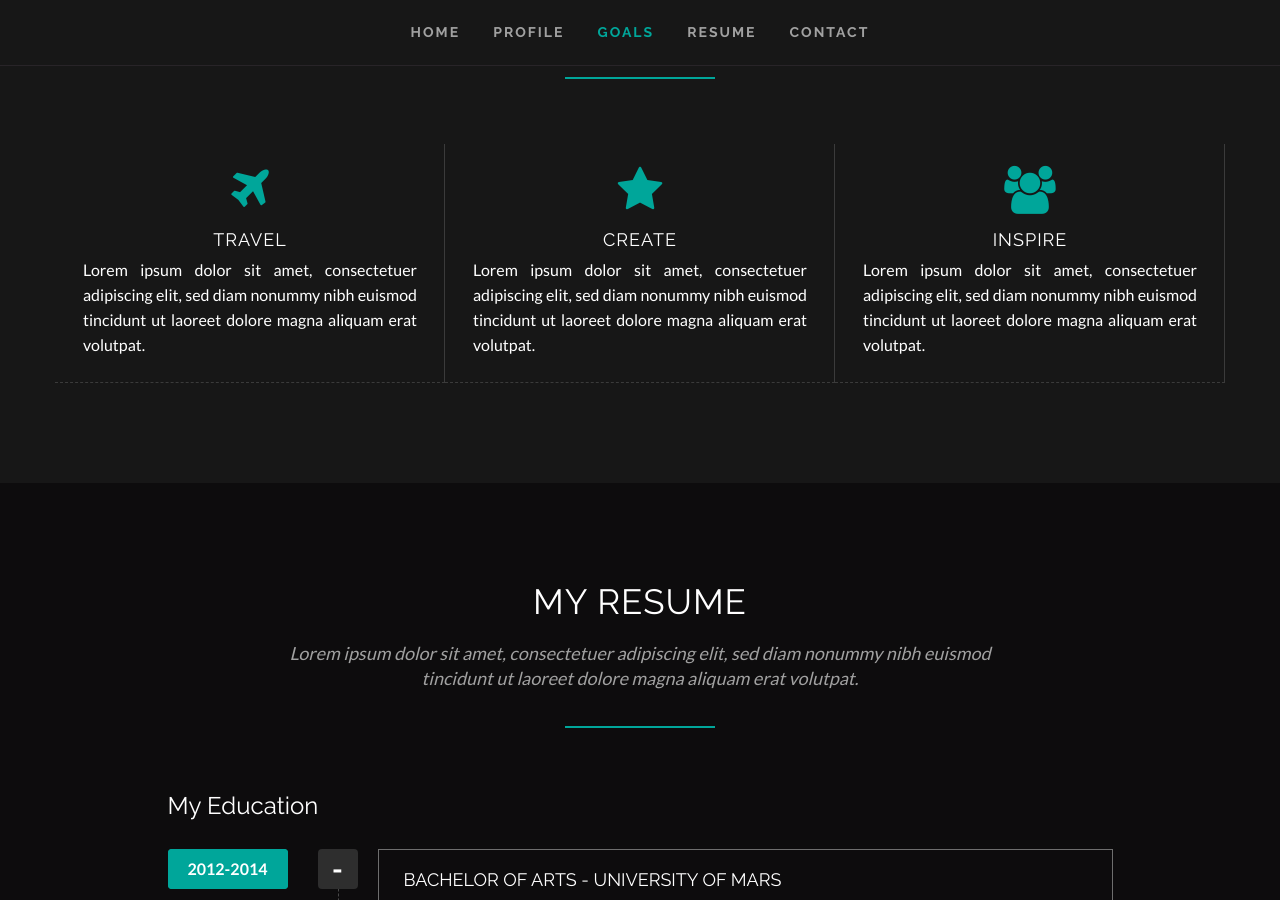
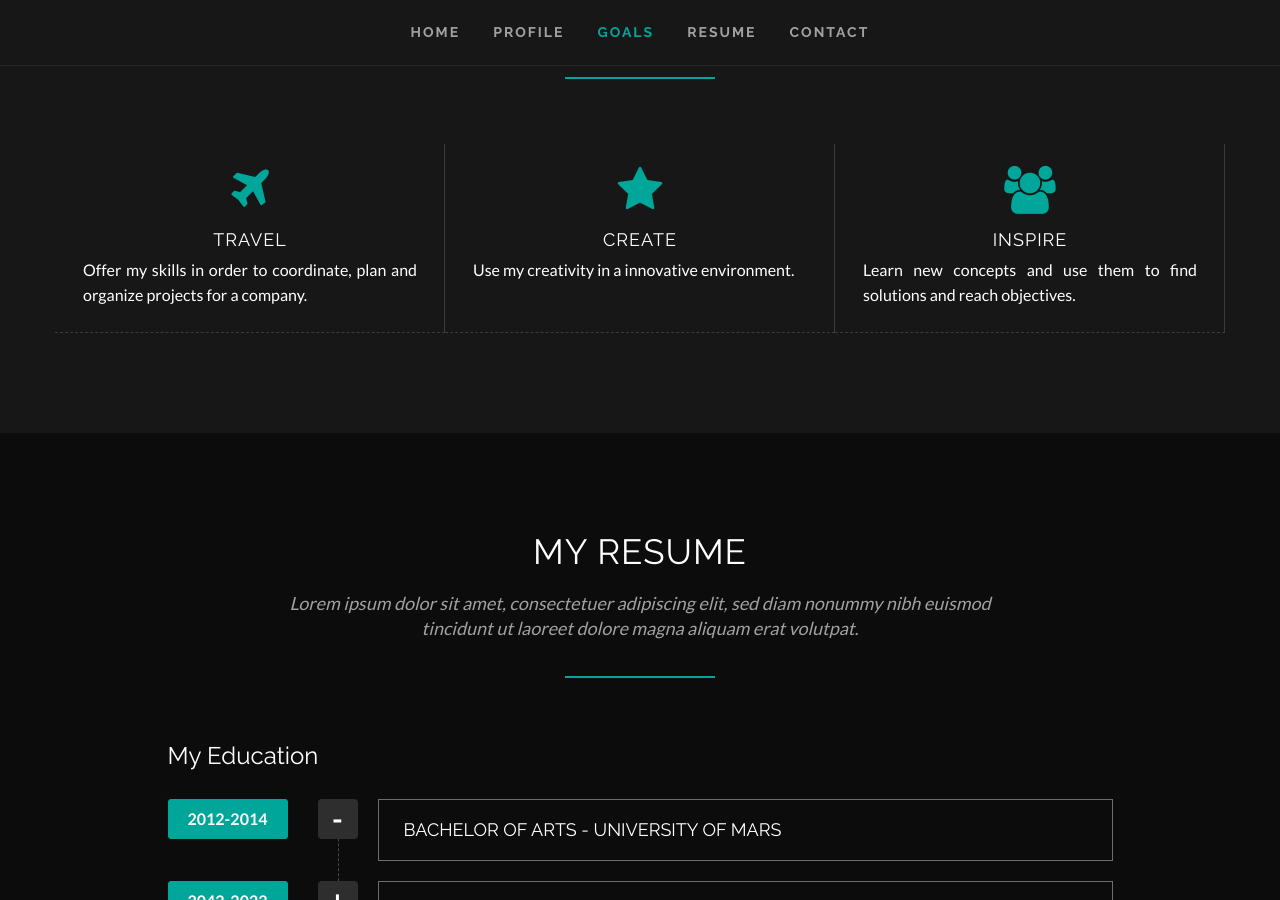
Before and after one commit to clearcareer/GaelFleissner, a Jekyll site: the page built from index.html, in a window 1280 px wide and 900 px high, scrolled down 1813 px. Built offline with Jekyll 4.4.1, drawn with Linux system fonts in a browser that asks for light colours; some web fonts are replaced.

Commit message:
Updated '/index.html' via CloudCannon

```diff
--- a/index.html
+++ b/index.html
@@ -15,13 +15,13 @@
 goals:
   - name: Travel
     icon: plane
-    description: 'Lorem ipsum dolor sit amet, consectetuer adipiscing elit, sed diam nonummy nibh euismod tincidunt ut laoreet dolore magna aliquam erat volutpat.'
+    description: 'Offer my skills in order to coordinate, plan and organize projects for a company.'
   - name: Create
     icon: star
-    description: 'Lorem ipsum dolor sit amet, consectetuer adipiscing elit, sed diam nonummy nibh euismod tincidunt ut laoreet dolore magna aliquam erat volutpat.'
+    description: Use my creativity in a innovative environment.
   - name: Inspire
     icon: group
-    description: 'Lorem ipsum dolor sit amet, consectetuer adipiscing elit, sed diam nonummy nibh euismod tincidunt ut laoreet dolore magna aliquam erat volutpat.'
+    description: Learn new concepts and use them to find solutions and reach objectives.
 education:
   - number: 1
     years: 2012-2014
```
